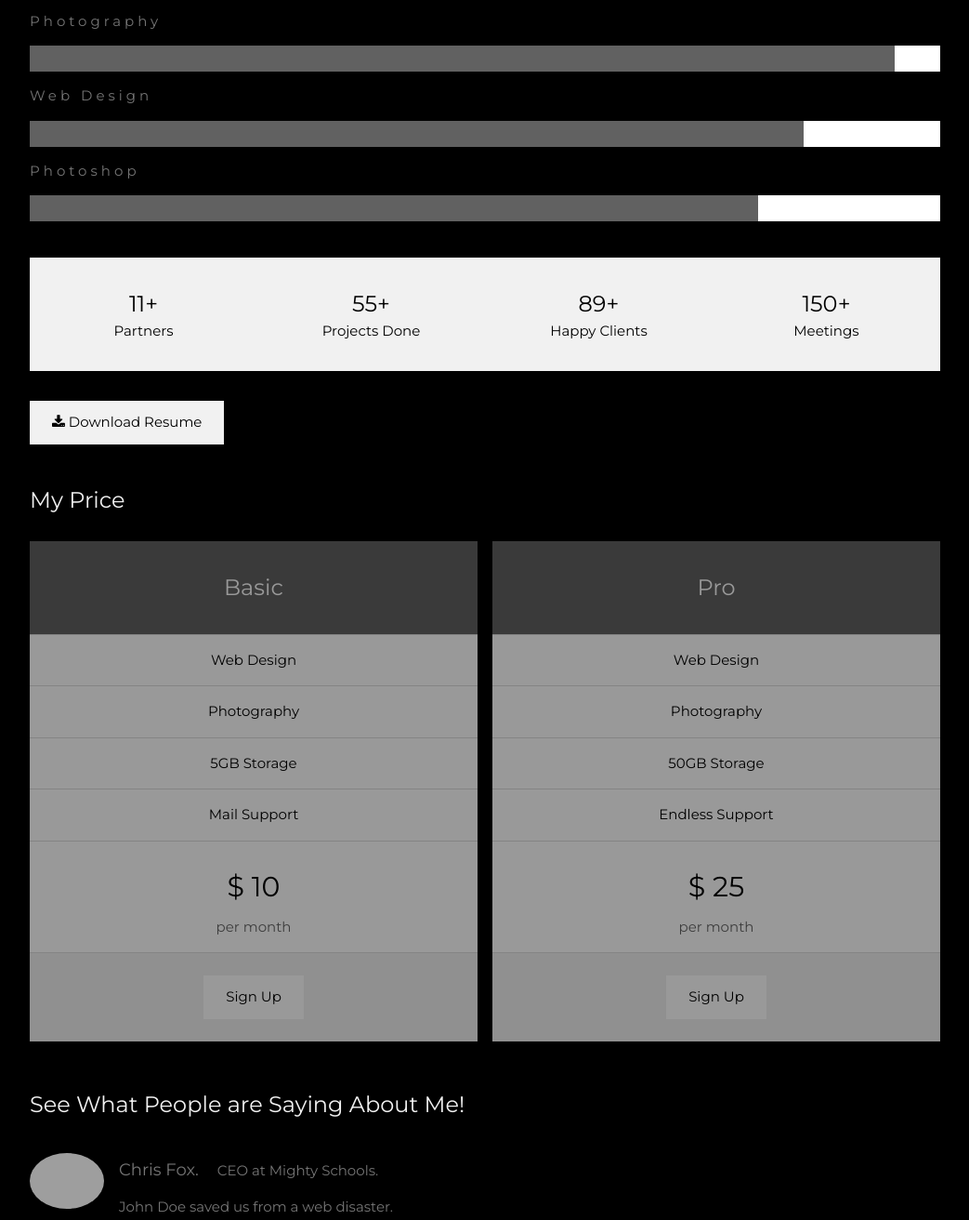
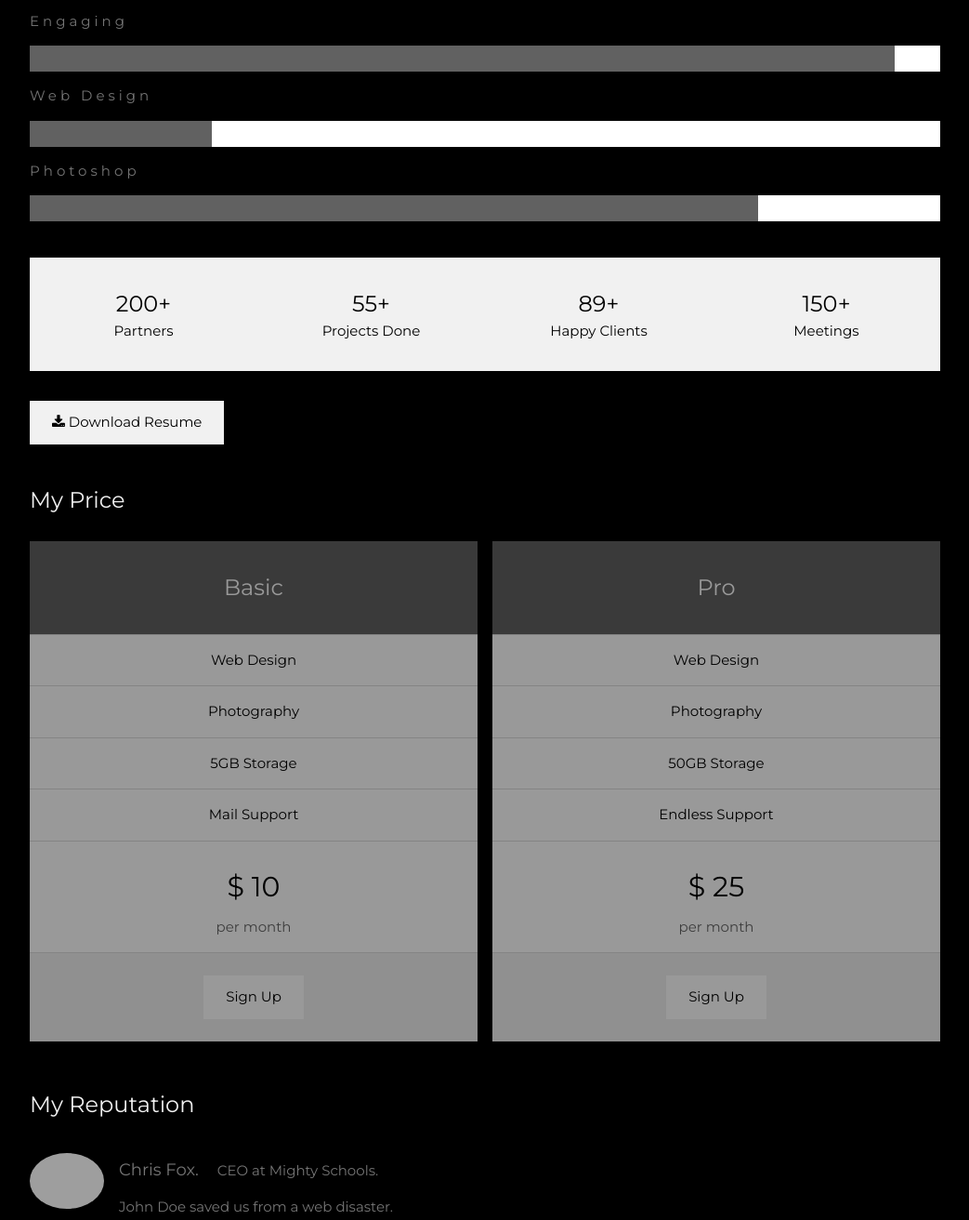
Before and after one commit to UTSA-ACM/Portfolio-Workshop-Fall-2021, a plain HTML site: page index.html in a window 1280 px wide. Shown: the part 1360-2672 px from the top of the page at 93% size, without its empty margins (178-1221 px from the left). Drawn offline with nearby package versions, Linux system fonts and the light colour scheme; grey boxes are pictures that could not be loaded.

Commit message:
some changes
- added images
- change some defaults
- prepped for word content

```diff
--- a/main.css
+++ b/assets/main.css
@@ -1,5 +1,5 @@
 body, h1, h2, h3, h4, h5, h6 {
-    font-family: "Montserrat", sans-serif
+    font-family: "Montserrat", sans-serif;
 }
 
 .w3-row-padding img {
--- a/index.html
+++ b/index.html
@@ -1,5 +1,6 @@
 <!DOCTYPE html>
 <html>
+    <!-- TODO: change title -->
     <title>My Portfolio</title>
     <meta charset="UTF-8">
     <meta name="viewport" content="width=device-width, initial-scale=1">
@@ -7,13 +8,14 @@
     <link rel="stylesheet" href="https://fonts.googleapis.com/css?family=Montserrat">
     <link rel="stylesheet" href="https://cdnjs.cloudflare.com/ajax/libs/font-awesome/4.7.0/css/font-awesome.min.css">
     <!-- TODO: Describe the use of separating your stylesheets -->
-    <link rel="stylesheet" href="main.css">
+    <link rel="stylesheet" href="assets/main.css">
+    <!-- TODO: change default colors; use global replace to make it easier -->
     <body class="w3-black">
 
         <!-- Icon Bar (Sidebar - hidden on small screens) -->
         <nav class="w3-sidebar w3-bar-block w3-small w3-hide-small w3-center">
             <!-- Avatar image in top left corner -->
-            <!-- TODO: change avatar -->
+            <!-- TODO: change navigation bar avatar -->
             <img src="https://www.ivyboarding.com/w3template/w3images/avatar_smoke.jpg" style="width:100%">
             <a href="#" class="w3-bar-item w3-button w3-padding-large w3-black">
                 <i class="fa fa-home w3-xxlarge"></i>
@@ -47,7 +49,7 @@
         <!-- Page Content -->
         <div class="w3-padding-large" id="main">
             <!-- Header/Home -->
-            <!-- TODO: change hero information -->
+            <!-- TODO: change hero information && image -->
             <header class="w3-container w3-padding-32 w3-center w3-black" id="home">
                 <h1 class="w3-jumbo"><span class="w3-hide-small">I'm</span> John Doe.</h1>
                 <p>Photographer and Web Designer.</p>
@@ -64,15 +66,15 @@
                     adipiscing elit, sed do eiusmod tempor incididunt ut labore et dolore magna aliqua. Ut enim ad minim veniam, quis nostrud exercitation ullamco laboris nisi ut aliquip ex ea commodo consequat.
                 </p>
 
-                <!-- TODO: change up my skills -->
+                <!-- TODO: change up the skills -->
                 <h3 class="w3-padding-16 w3-text-light-grey">My Skills</h3>
-                <p class="w3-wide">Photography</p>
+                <p class="w3-wide">Engaging</p>
                 <div class="w3-white">
                     <div class="w3-dark-grey" style="height:28px;width:95%"></div>
                 </div>
                 <p class="w3-wide">Web Design</p>
                 <div class="w3-white">
-                    <div class="w3-dark-grey" style="height:28px;width:85%"></div>
+                    <div class="w3-dark-grey" style="height:28px;width:20%"></div>
                 </div>
                 <p class="w3-wide">Photoshop</p>
                 <div class="w3-white">
@@ -81,7 +83,7 @@
 
                 <div class="w3-row w3-center w3-padding-16 w3-section w3-light-grey">
                     <div class="w3-quarter w3-section">
-                        <span class="w3-xlarge">11+</span><br>
+                        <span class="w3-xlarge">200+</span><br>
                         Partners
                     </div>
                     <div class="w3-quarter w3-section">
@@ -146,7 +148,7 @@
 
                 <!-- Testimonials -->
                 <!-- TODO: add in correct testimonials / references -->
-                <h3 class="w3-padding-24 w3-text-light-grey">See What People are Saying About Me!</h3>
+                <h3 class="w3-padding-24 w3-text-light-grey">My Reputation</h3>
                 <img src="https://www.w3schools.com/w3images/bandmember.jpg" alt="Avatar" class="w3-left w3-circle w3-margin-right" style="width:80px">
                 <p><span class="w3-large w3-margin-right">Chris Fox.</span> CEO at Mighty Schools.</p>
                 <p>John Doe saved us from a web disaster.</p><br>
@@ -191,7 +193,7 @@
                     <p><i class="fa fa-map-marker fa-fw w3-text-white w3-xxlarge w3-margin-right"></i> San Antonio, TX</p>
                     <p><i class="fa fa-phone fa-fw w3-text-white w3-xxlarge w3-margin-right"></i> (210) 458-4011</p>
                     <!-- TODO: change mail to send to a specific address -->
-                    <p><i class="fa fa-envelope fa-fw w3-text-white w3-xxlarge w3-margin-right"> </i> mail@mail.com</p>
+                    <p><i class="fa fa-envelope fa-fw w3-text-white w3-xxlarge w3-margin-right"></i> mail@mail.com</p>
                 </div>
 
                 <br>
```
Also changed, not shown: assets/images/acm-icpc.jpg (added), assets/images/acm-w-logo.PNG (added), assets/images/alex-smith.jpg (added), assets/images/bnb-logo.png (added), assets/images/cq-logo.png (added), assets/images/logo.png (added), assets/images/npb-building.jpg (added), assets/images/rowdy-creators-logo.png (added), assets/images/rowdyhacks-logo.png (added), 4 other files.
